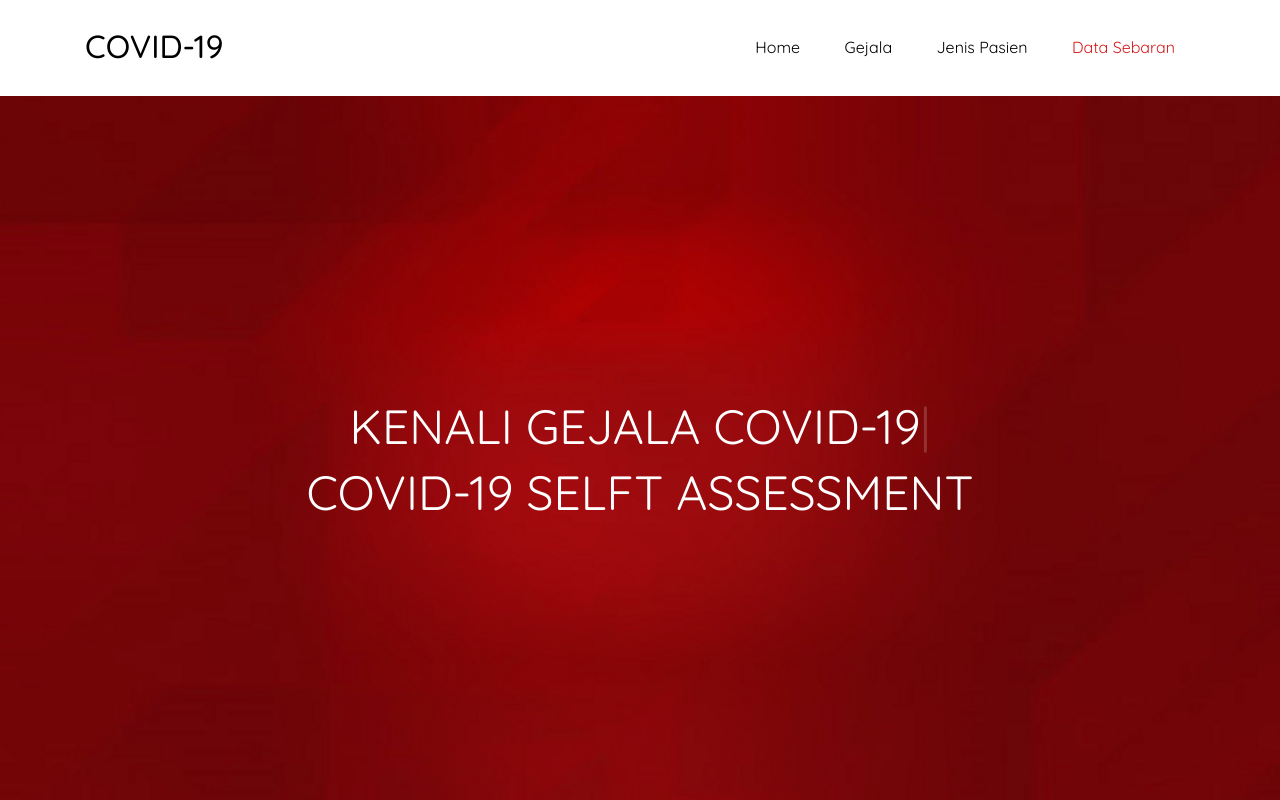
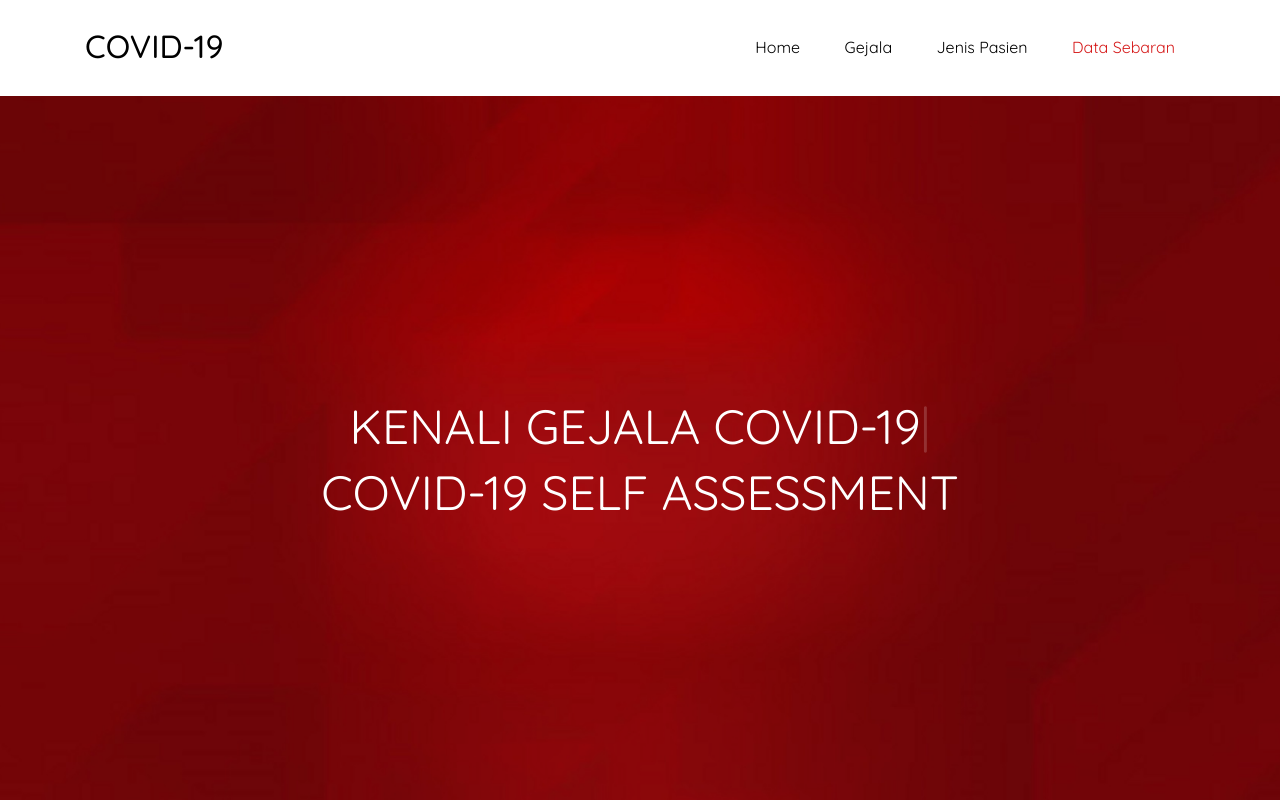
Before and after one commit to Arif-X/COVID-19-WEB-Template, a plain HTML site: page index.html in a window 1280 px wide. Shown: the top 800 px of the page. Drawn offline with Linux system fonts and the light colour scheme; no server answers; files whose address does not match are found by name.

Commit message:
Fix Typo & Edit More Layouts

```diff
--- a/index.html
+++ b/index.html
@@ -83,7 +83,7 @@
 						<div class="row justify-content-center mb-4">
 							<div class="col-md-8 text-center">
 								<h1>KENALI <span class="typed-words"></span></h1>
-								<h1 class="lead mb-5">COVID-19 SELFT ASSESSMENT</h1>
+								<h1 class="lead mb-5">COVID-19 SELF ASSESSMENT</h1>
 							</div>
 						</div>
 
```
